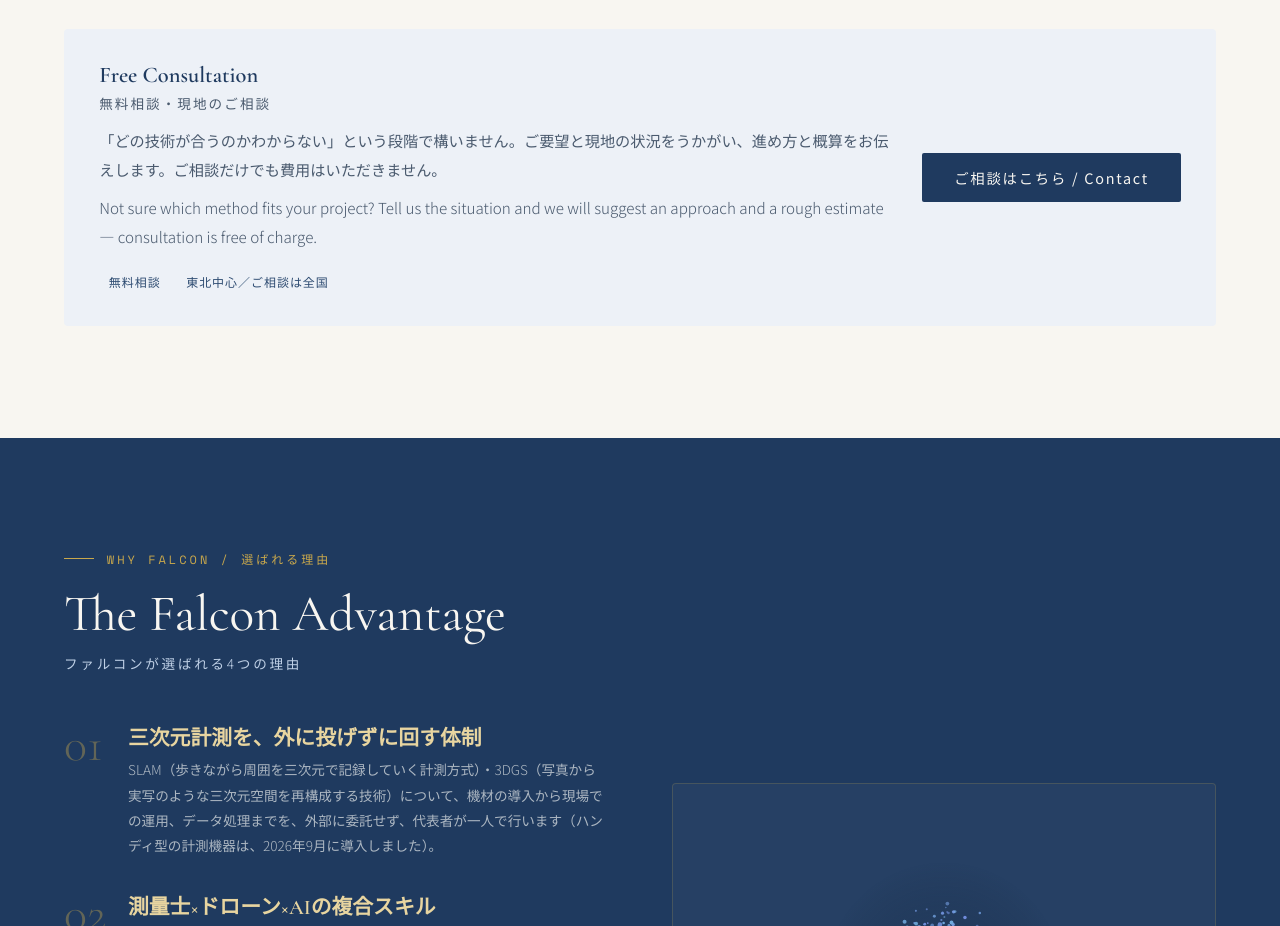
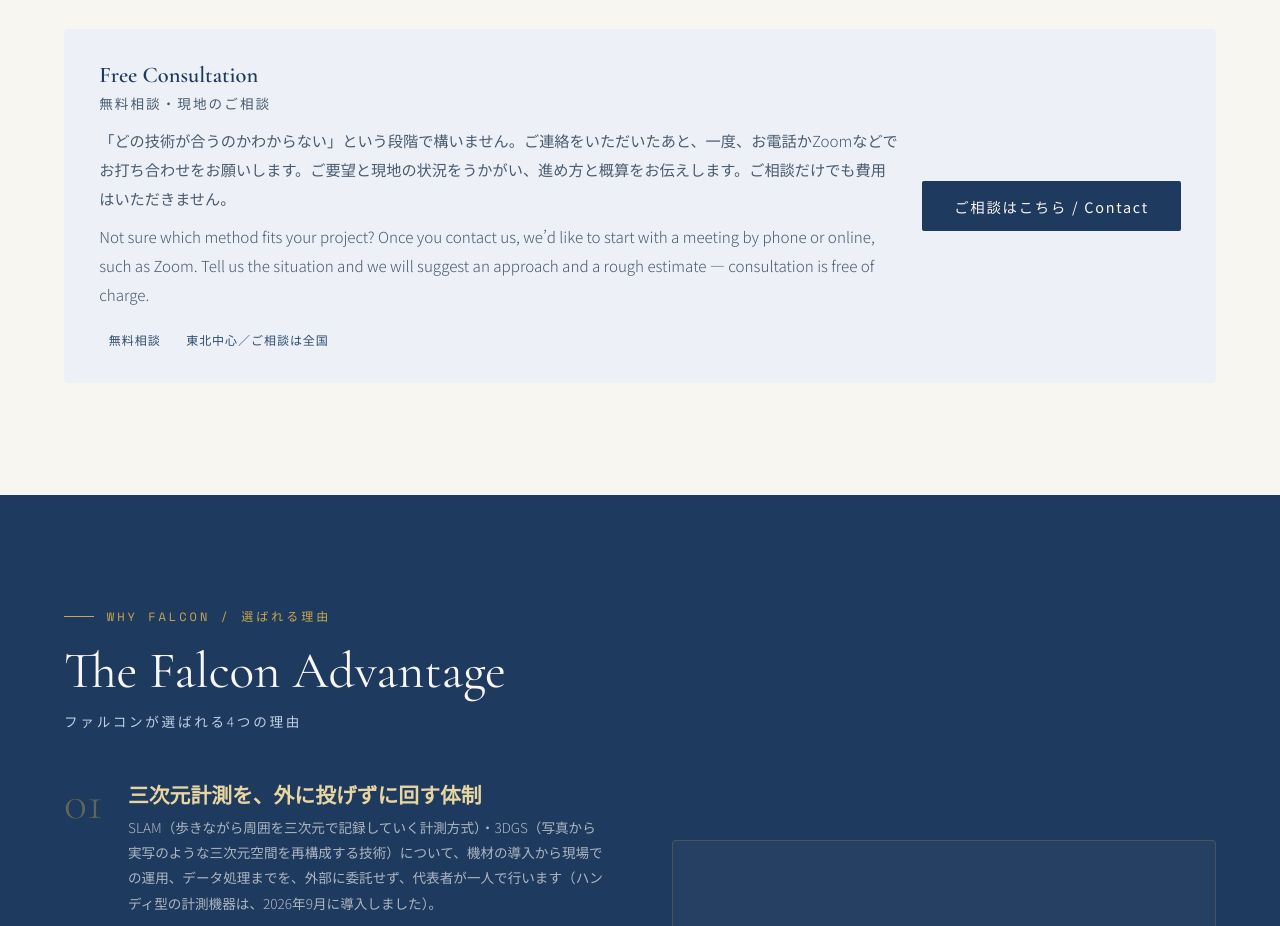
Before and after one commit to falcon-hiro/falcon-site, a plain HTML site: page index.html in a window 1280 px wide. Shown: the part 2560-3486 px from the top of the page. Drawn offline with nearby package versions, Linux system fonts and the light colour scheme.

Commit message:
無料相談の欄に、電話・Zoomでの打ち合わせの案内を追記
Co-Authored-By: Claude Opus 5 <noreply@anthropic.com>

```diff
--- a/index.html
+++ b/index.html
@@ -1184,8 +1184,8 @@ html { scroll-padding-top: 76px; }
       <div style="flex:1 1 320px;min-width:260px;">
         <div class="service-title-en" style="margin-bottom:0.3rem;">Free Consultation</div>
         <div class="service-title-ja" style="margin-bottom:0.8rem;">無料相談・現地のご相談</div>
-        <p class="service-desc">「どの技術が合うのかわからない」という段階で構いません。ご要望と現地の状況をうかがい、進め方と概算をお伝えします。ご相談だけでも費用はいただきません。</p>
-        <p class="service-desc" style="margin-top:0.6rem;">Not sure which method fits your project? Tell us the situation and we will suggest an approach and a rough estimate &mdash; consultation is free of charge.</p>
+        <p class="service-desc">「どの技術が合うのかわからない」という段階で構いません。ご連絡をいただいたあと、一度、お電話かZoomなどでお打ち合わせをお願いします。ご要望と現地の状況をうかがい、進め方と概算をお伝えします。ご相談だけでも費用はいただきません。</p>
+        <p class="service-desc" style="margin-top:0.6rem;">Not sure which method fits your project? Once you contact us, we&rsquo;d like to start with a meeting by phone or online, such as Zoom. Tell us the situation and we will suggest an approach and a rough estimate &mdash; consultation is free of charge.</p>
         <div class="service-tag-list">
           <span class="stag">無料相談</span>
           <span class="stag">東北中心／ご相談は全国</span>
```
